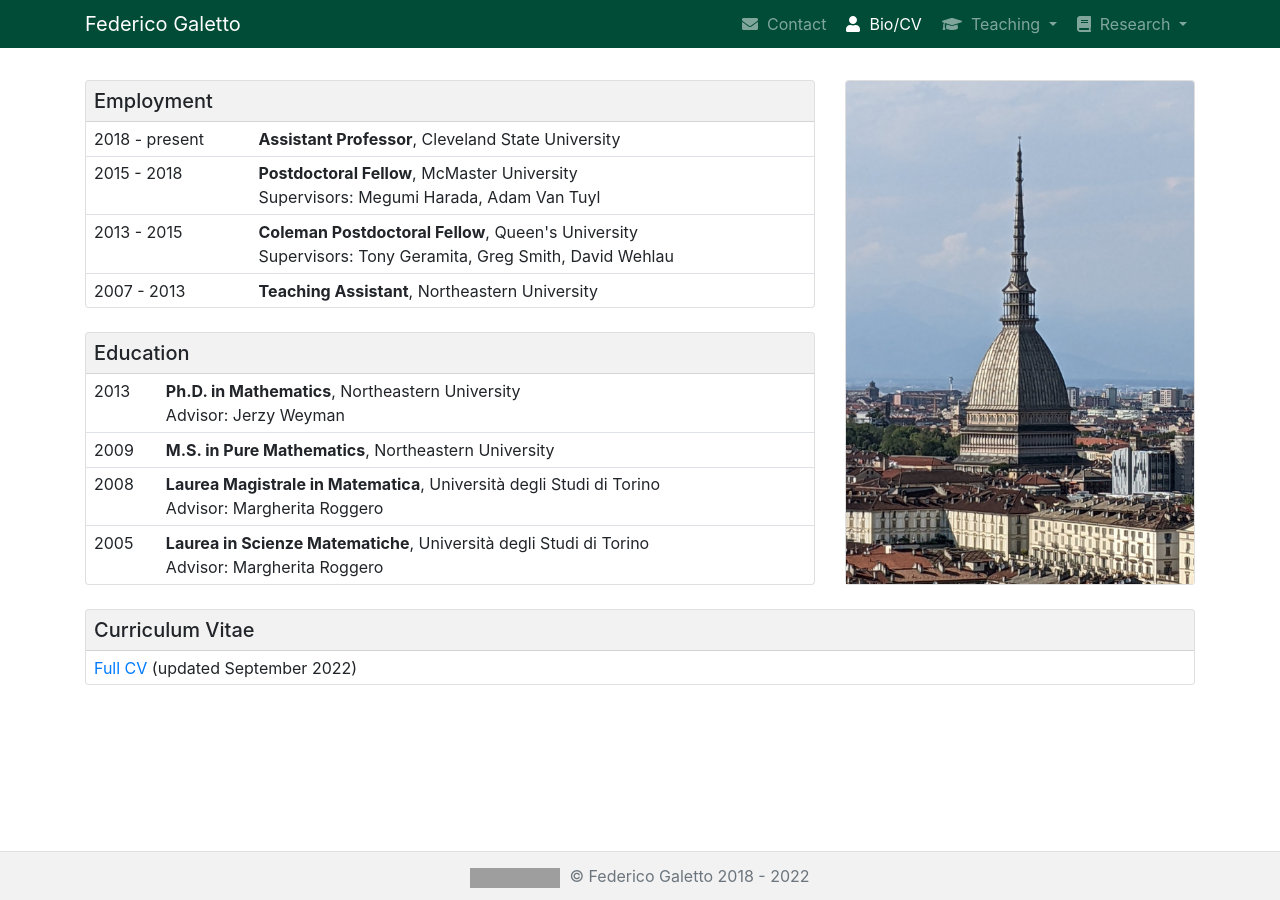
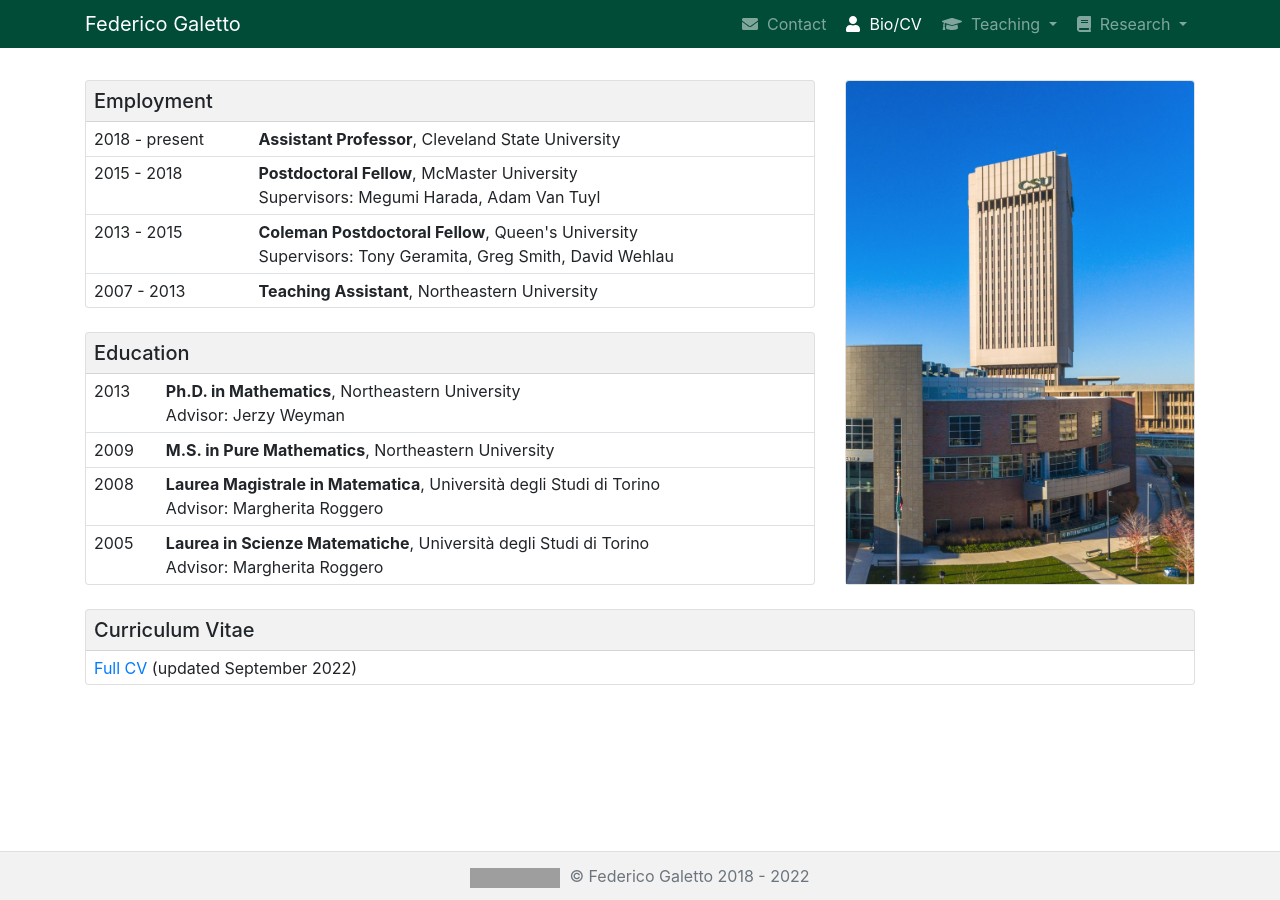
Before and after one commit to galettof/galettof.github.io, a Jekyll site: the page built from bio.html, in a window 1280 px wide. Built offline with Jekyll 4.4.1, drawn with Linux system fonts in a browser that asks for light colours; nearby versions of some CDN libraries; grey boxes are pictures that could not be loaded.

Commit message:
random photo in bio page script

```diff
--- a/_config.yml
+++ b/_config.yml
@@ -1 +1 @@
-exclude: ['index.html.bak', 'bio2.html', 'img/csu.jpg', 'css/custom.css.bak']
+exclude: ['index.html.bak', 'bio2.html', 'css/custom.css.bak']
--- a/bio.html
+++ b/bio.html
@@ -65,7 +65,9 @@ active: bio
   </div>
   <div class="col-lg-4 d-flex">
     <div class="card text-center w-100">
-      <img class="card-img-top img-crop" style="height:100%;"  alt="Mole Antonelliana" src="img/mole.jpg">
+      <img class="card-img-top img-crop" id="photo" style="height:100%;">
+      <!-- local Javascript for random photo -->
+      <script src="js/randomphoto.js"></script>
     </div>
   </div>
 </div>
--- /dev/null
+++ b/js/randomphoto.js
@@ -0,0 +1,12 @@
+//create an array that contains the image file paths
+var imagesArray = ["img/mole.jpg", "img/csu.jpg"];
+//create an array that contains the corresponding alt text
+var altTextArray = ["Mole Antonelliana", "Rhodes Tower"];
+//generate random number in the range from 0 to the length of the array (excluded)
+var num = Math.floor(Math.random() * (imagesArray.length));
+//change image path in html "photo" element
+document.getElementById('photo').src = imagesArray[num];
+//change alt text in html "photo" element
+document.getElementById('photo').alt = altTextArray[num];
+//change mouse hover text in html "photo" element
+document.getElementById('photo').title = altTextArray[num];
```
